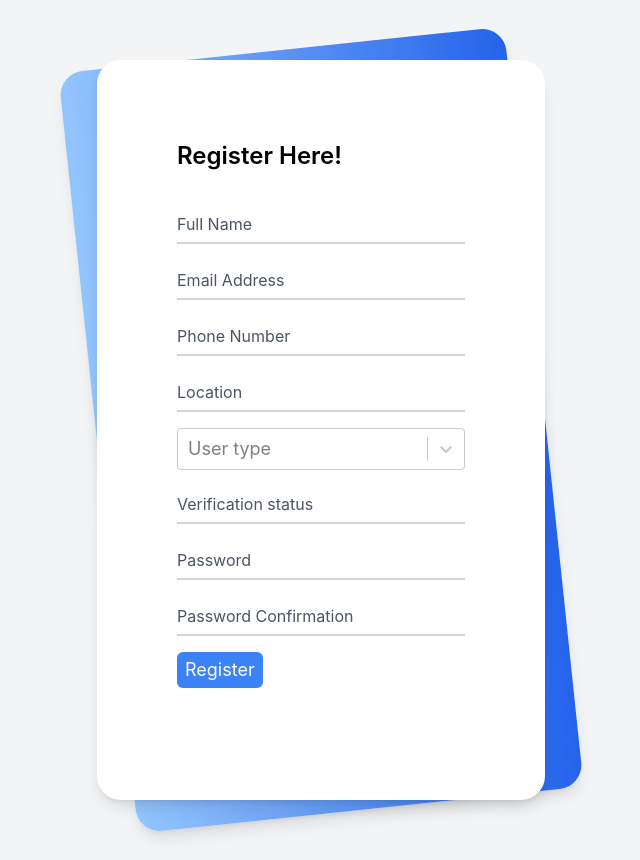
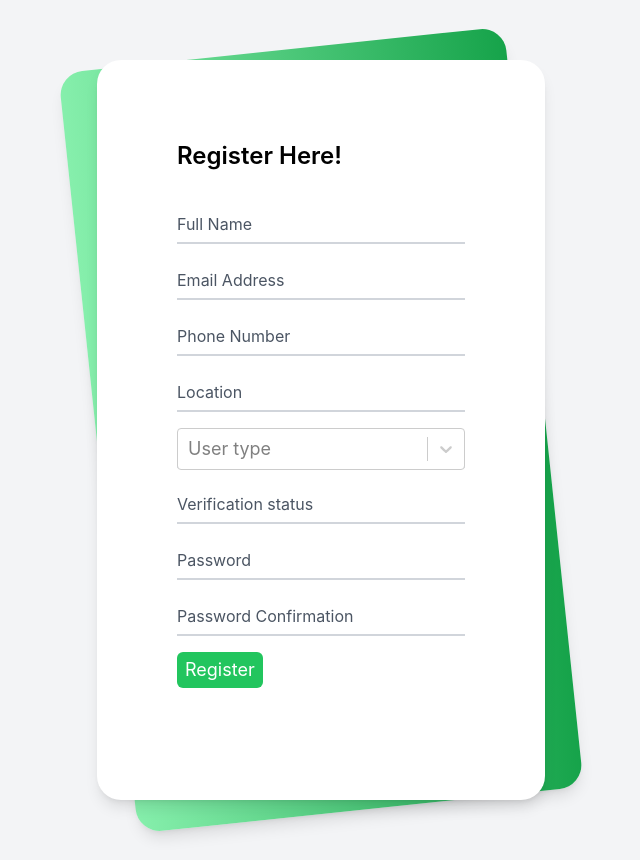
Before and after one commit to wakulima/wakulima-Ui, a React (Create React App) app: page /signup in a window 1280 px wide. Shown: the whole page, without its empty margins (319-959 px from the left). Built offline with nearby package versions, Linux system fonts and the light colour scheme.

Commit message:
updated code

```diff
--- a/src/Pages/LoginForm.jsx
+++ b/src/Pages/LoginForm.jsx
@@ -33,7 +33,7 @@
     <form onSubmit={handleSubmit}>
     <div className="min-h-screen bg-gray-100 py-6 flex flex-col justify-center sm:py-12">
       <div className="relative py-3 sm:max-w-xl sm:mx-auto">
-        <div className="absolute inset-0 bg-gradient-to-r from-blue-300 to-blue-600 shadow-lg transform -skew-y-6 sm:skew-y-0 sm:-rotate-6 sm:rounded-3xl"></div>
+        <div className="absolute inset-0 bg-gradient-to-r from-green-300 to-green-600 shadow-lg transform -skew-y-6 sm:skew-y-0 sm:-rotate-6 sm:rounded-3xl"></div>
         <div className="relative px-4 py-10 bg-white shadow-lg sm:rounded-3xl sm:p-20">
           <div className="max-w-md mx-auto">
             <div>
@@ -76,7 +76,7 @@
                   </label>
                 </div>
                 <div className="relative">
-                  <button className="bg-blue-500 text-white rounded-md px-2 py-1">
+                  <button className="bg-green-500 text-white rounded-md px-2 py-1">
                   {auth.loginStatus === "pending" ? "Submitting..." : "Login"}
                   </button>
                 </div>
--- a/src/Pages/SignUpForm.jsx
+++ b/src/Pages/SignUpForm.jsx
@@ -47,7 +47,7 @@
     <form onSubmit={handleSubmit}>
       <div className="min-h-screen bg-gray-100 py-6 flex flex-col justify-center sm:py-12">
         <div className="relative py-3 sm:max-w-xl sm:mx-auto">
-          <div className="absolute inset-0 bg-gradient-to-r from-blue-300 to-blue-600 shadow-lg transform -skew-y-6 sm:skew-y-0 sm:-rotate-6 sm:rounded-3xl"></div>
+          <div className="absolute inset-0 bg-gradient-to-r from-green-300 to-green-600 shadow-lg transform -skew-y-6 sm:skew-y-0 sm:-rotate-6 sm:rounded-3xl"></div>
           <div className="relative px-4 py-10 bg-white shadow-lg sm:rounded-3xl sm:p-20">
             <div className="max-w-md mx-auto">
               <div>
@@ -226,7 +226,7 @@
                     </label>
                   </div>
                   <div className="relative">
-                    <button className="bg-blue-500 text-white rounded-md px-2 py-1">
+                    <button className="bg-green-500 text-white rounded-md px-2 py-1">
                     {auth.registerStatus === "pending" ? "Submitting..." : "Register"}
 
                     </button>
```
